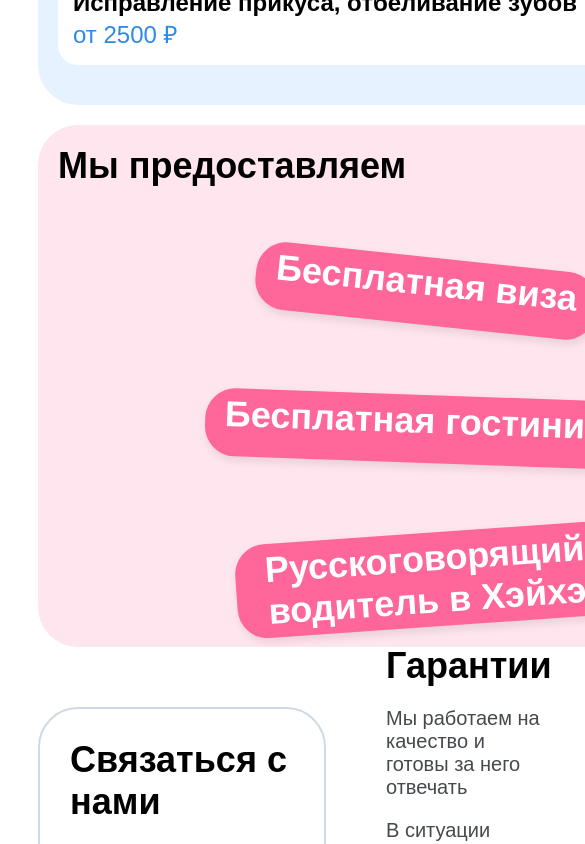
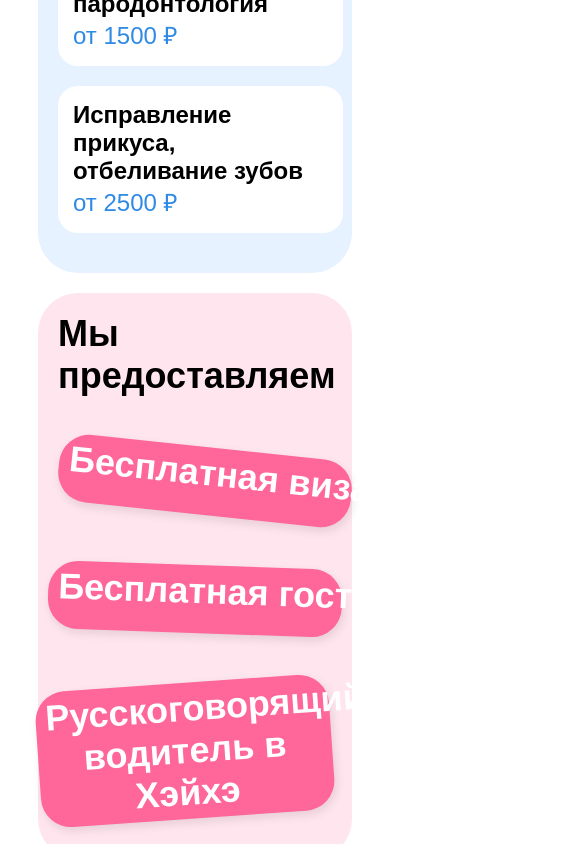
Before and after one commit to VoRaX00/Dentistry, a Next.js app: page / in a window 390 px wide. Shown: the part 2680-3524 px from the top of the page, 585 px wide, since content can reach past the window. Built offline with nearby package versions, Linux system fonts and the light colour scheme.

Commit message:
adaptive Bonuses

```diff
--- a/src/styles/Bonuses.module.css
+++ b/src/styles/Bonuses.module.css
@@ -11,6 +11,7 @@
     min-height: 444px;
     padding: 20px;
     gap: 40px;
+    position: relative;
 }
 
 
@@ -66,7 +67,24 @@
 
 @media (max-width: 860px) {
     .bonuses {
-        max-width: 736px;
+        box-sizing: border-box;
+        max-width: 100%;
         width: 100%;
     }
+
+    .bonus-item:nth-child(2) {
+        align-self: flex-start;
+        margin-bottom: 0;
+    }
+
+    .bonus-item:nth-child(3) {
+        align-self: center;
+        margin-bottom: 0;
+    }
+
+    .bonus-item {
+        margin-top: 10px;
+        align-self: flex-end;
+        margin-bottom: 20px;
+    }
 }
--- a/src/styles/Services.module.css
+++ b/src/styles/Services.module.css
@@ -41,9 +41,13 @@
 
 @media (max-width: 860px) {
     .container {
-        display: flex;
         flex-direction: column;
-        max-width: 767px !important;
-        width: 786px !important;
+        max-width: 100%;
+        width: 100%;
+    }
+
+    .services {
+        max-width: 100%;
+        width: 100%;
     }
 }
```
